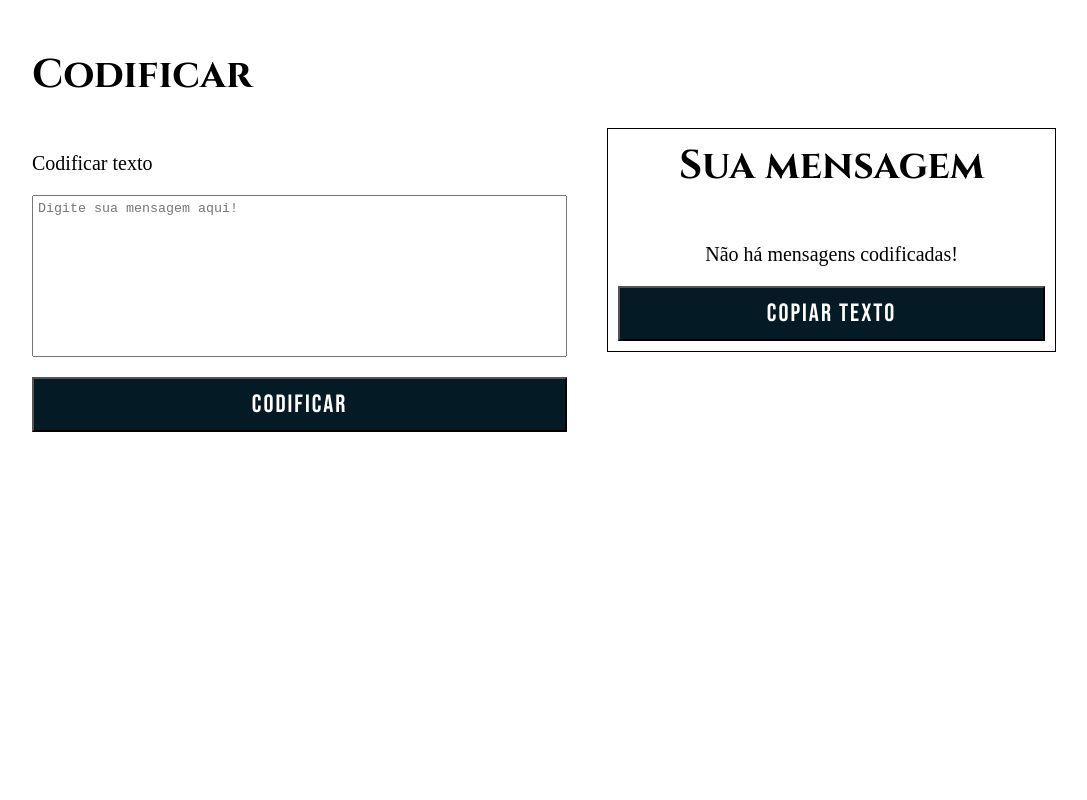
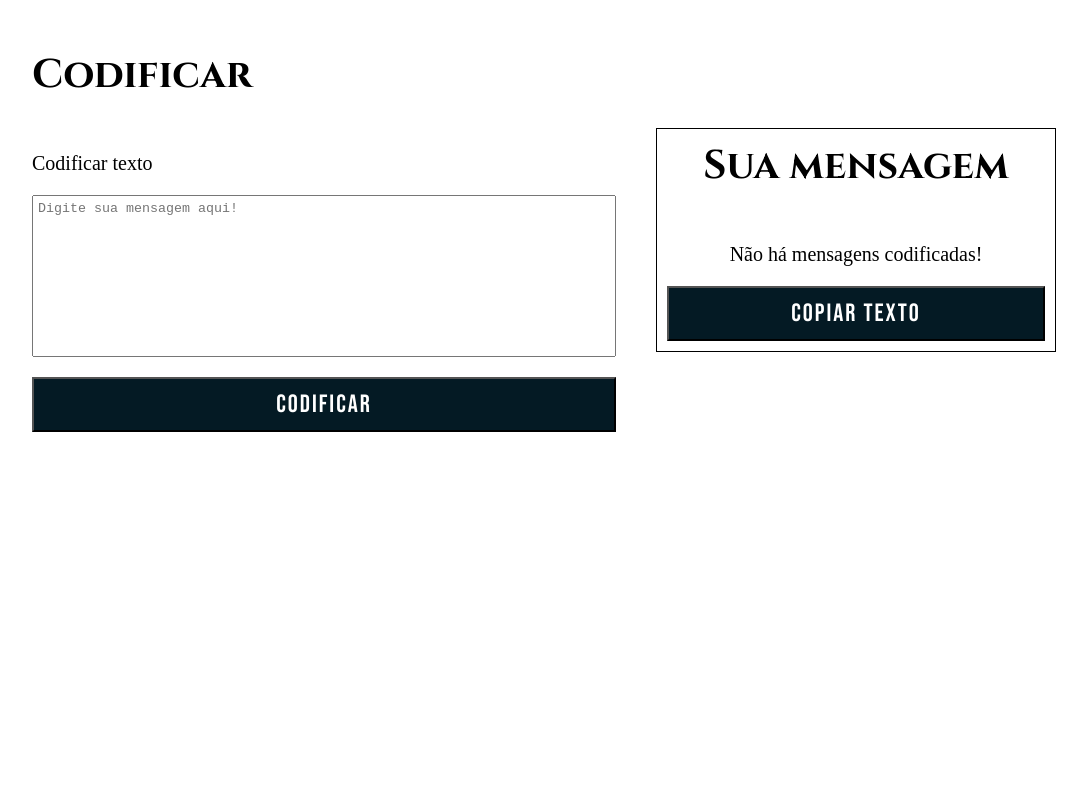
Before and after one commit to Ericodesenvolvedor/desafio-1-decodificador, a plain HTML site: page index.html in a window 1280 px wide. Shown: the part 960-1760 px from the top of the page, without its empty margins (96-1183 px from the left). Drawn offline with Linux system fonts and the light colour scheme.

Commit message:
fix: arrumando transbordamento de texto.

```diff
--- a/assets/css/style.css
+++ b/assets/css/style.css
@@ -151,17 +151,25 @@ textarea {
 }
 
 .lado-mensagem-resultado {
-    width: 50%;
+    max-width: 400px;
+    width: 100%;
     display: flex;
     flex-direction: column;
+    flex-wrap: wrap;
     text-align: center;
     border: 1px solid black;
     padding: 1rem;
 }
 
 .lado-mensagem-resultado div {
+    width: 100%;
     margin-bottom: 2rem;
     font-size: 2rem;
+}
+
+.campo-resultado-mensagem {
+    width: 100%;
+    word-wrap: break-word;
 }
 
 .btn-padrao {
```
